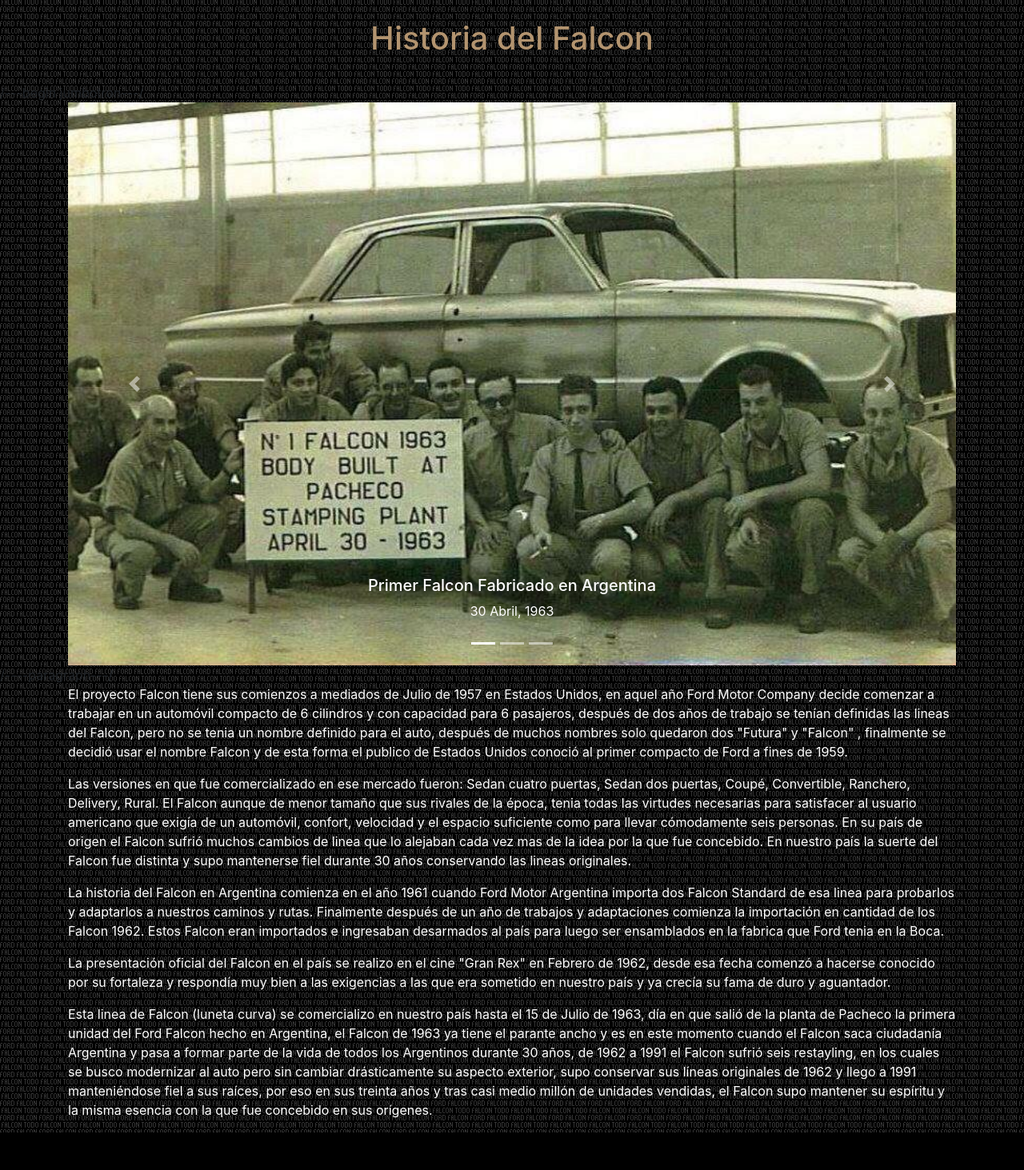
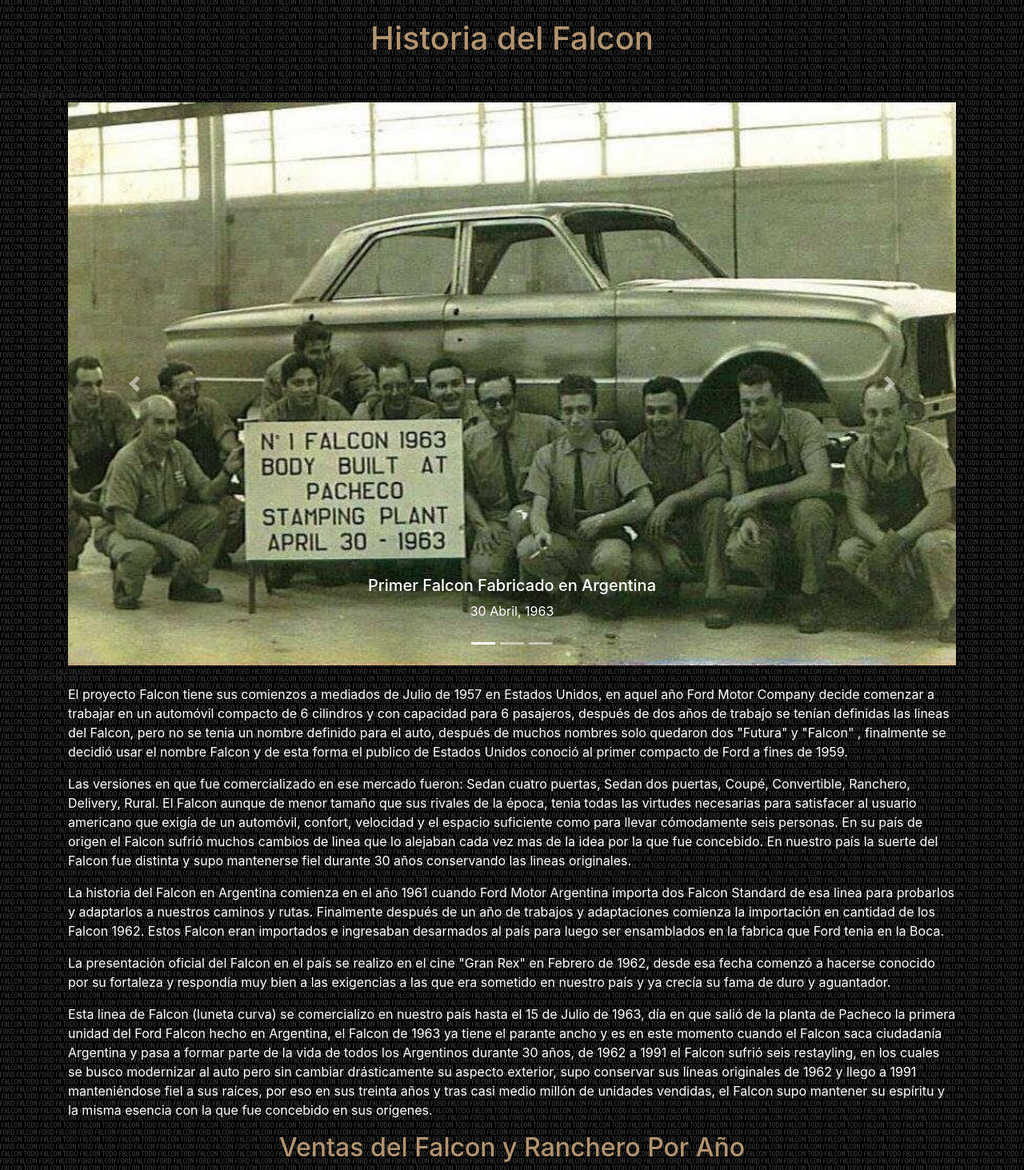
Before and after one commit to FalconSprint6/SMC_WD3_Fall19, a PHP site: page /Week-4-hwk/historia.html in a window 1280 px wide. Shown: the part 101-1564 px from the top of the page at 80% size. Before the commit the page ends 1517 px from the top, so only its background shows below. Run offline with PHP 8.4, Linux system fonts and the light colour scheme.

Commit message:
Updated historia
Added subheading and changed color

```diff
--- a/Week-4-hwk/historia.html
+++ b/Week-4-hwk/historia.html
@@ -44,7 +44,7 @@
 
     <h1 class="heading" style="text-align: center">Historia del Falcon</h1>
     <br>
-/---begin jumbotron---/
+/---begin caousel---/
 <div class="container">
 <div class="bd-example">
         <div id="carouselExampleCaptions" class="carousel slide" data-ride="carousel">
@@ -95,6 +95,9 @@
     <p class="text-white">Esta linea de Falcon (luneta curva) se comercializo en nuestro país hasta el 15 de Julio de 1963, día en que salió de la planta de Pacheco la primera unidad del Ford Falcon hecho en Argentina, el Falcon de 1963 ya tiene el parante ancho y es en este momento cuando el Falcon saca ciudadanía Argentina y pasa a formar parte de la vida de todos los Argentinos durante 30 años, de 1962 a 1991 el Falcon sufrió seis restayling, en los cuales se busco modernizar al auto pero sin cambiar drásticamente su aspecto exterior, supo conservar sus líneas originales de 1962 y llego a 1991 manteniéndose fiel a sus raíces, por eso en sus treinta años y tras casi medio millón de unidades vendidas, el Falcon supo mantener su espíritu y la misma esencia con la que fue concebido en sus orígenes.</p>
     </div>
 
+    <h2 class="subhead" style="text-align: center">Ventas del Falcon y Ranchero Por Año</h2>
+
+
     <!-- Optional JavaScript -->
     <!-- jQuery first, then Popper.js, then Bootstrap JS -->
     <script src="https://code.jquery.com/jquery-3.3.1.slim.min.js" integrity="sha384-q8i/X+965DzO0rT7abK41JStQIAqVgRVzpbzo5smXKp4YfRvH+8abtTE1Pi6jizo" crossorigin="anonymous"></script>
--- a/Week-4-hwk/styles.css
+++ b/Week-4-hwk/styles.css
@@ -15,3 +15,7 @@
 .heading {
     color: #B3946F !important
 }
+
+.subhead {
+    color:#B3946F !important
+}
```
